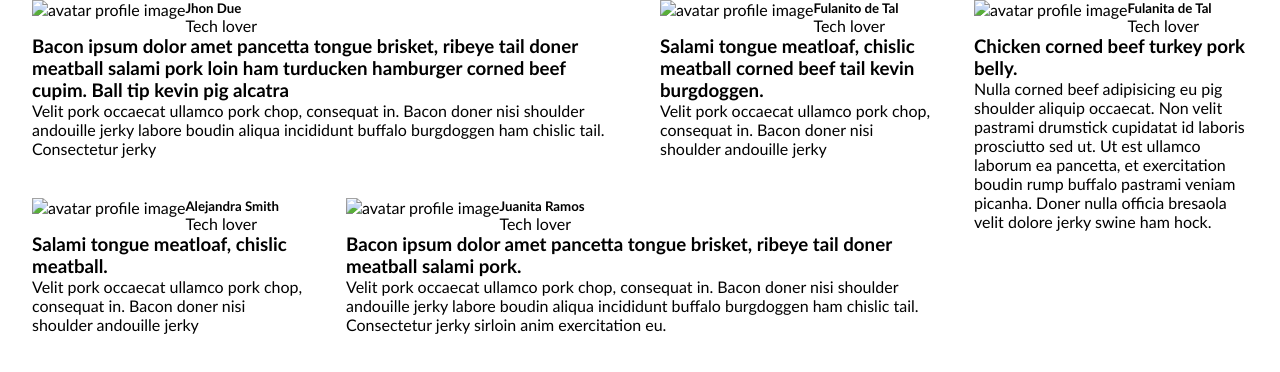
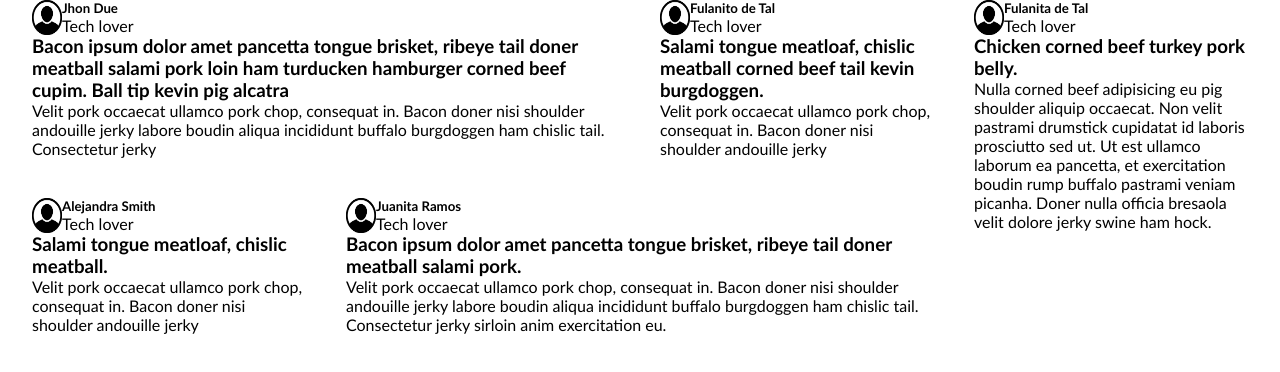
Before and after one commit to DanielAgueroKsquaregroup/Activity6CSSFlexGrid, a plain HTML site: page index.html in a window 1280 px wide. Drawn offline with Linux system fonts and the light colour scheme.

Commit message:
avatar image added, still needed stetics styles

```diff
--- a/css/style.css
+++ b/css/style.css
@@ -2,6 +2,10 @@
     margin: 0;
     box-sizing: border-box;
     font-family:'Gill Sans', 'Gill Sans MT', 'Trebuchet MS', sans-serif
+}
+
+img{
+    width: 30px;
 }
 
 .container{
--- a/index.html
+++ b/index.html
@@ -11,7 +11,7 @@
     <div class="container">
         <div class="item-a">
             <div class="avatar">
-                <img src="img/" alt="avatar profile image">
+                <img src="img/avatar-image.png" alt="avatar profile image">
                 <div class="avatar-info">
                     <h5>Jhon Due</h5>
                     <p class="avatar-hobbie">Tech lover</p>
@@ -23,7 +23,7 @@
 
         <div class="item-b">
             <div class="avatar">
-                <img src="img/" alt="avatar profile image">
+                <img src="img/avatar-image.png" alt="avatar profile image">
                 <div class="avatar-info">
                     <h5>Fulanito de Tal</h5>
                     <p class="avatar-hobbie">Tech lover</p>
@@ -35,7 +35,7 @@
 
         <div class="item-c">
             <div class="avatar">
-                <img src="img/" alt="avatar profile image">
+                <img src="img/avatar-image.png" alt="avatar profile image">
                 <div class="avatar-info">
                     <h5>Fulanita de Tal</h5>
                     <p class="avatar-hobbie">Tech lover</p>
@@ -47,7 +47,7 @@
 
         <div class="item-d">
             <div class="avatar">
-                <img src="img/" alt="avatar profile image">
+                <img src="img/avatar-image.png" alt="avatar profile image">
                 <div class="avatar-info">
                     <h5>Alejandra Smith</h5>
                     <p class="avatar-hobbie">Tech lover</p>
@@ -59,7 +59,7 @@
 
         <div class="item-e">
             <div class="avatar">
-                <img src="img/" alt="avatar profile image">
+                <img src="img/avatar-image.png" alt="avatar profile image">
                 <div class="avatar-info">
                     <h5>Juanita Ramos</h5>
                     <p class="avatar-hobbie">Tech lover</p>
```
Also changed, not shown: img/avatar-image.png (added).
